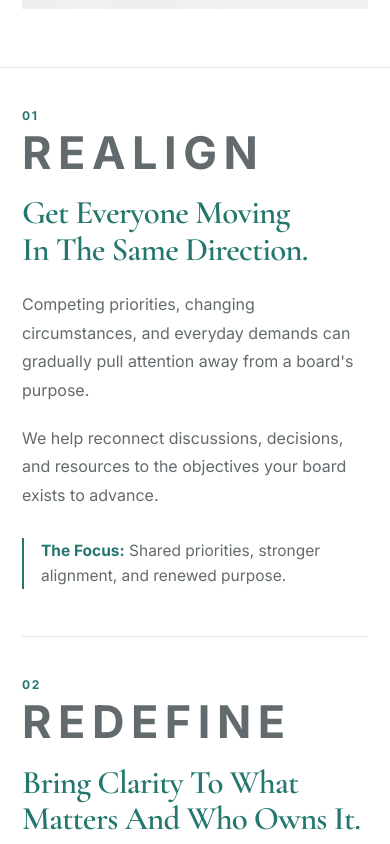
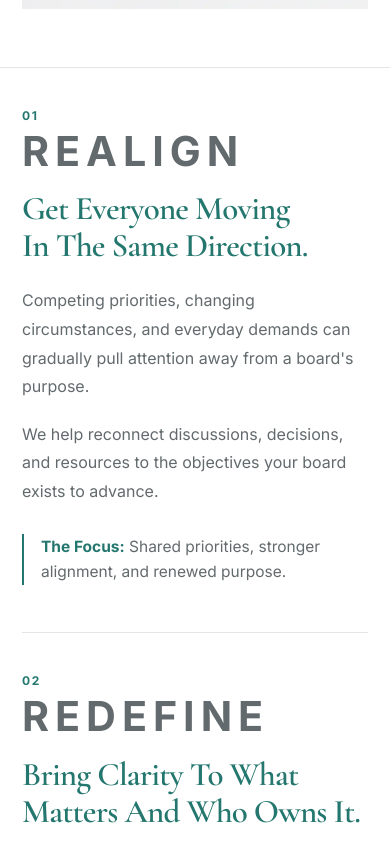
Before and after one commit to ejculp-droid/board-direction, a plain HTML site: page services/index.html in a window 390 px wide. Shown: the part 840-1684 px from the top of the page. Drawn offline with nearby package versions, Linux system fonts and the light colour scheme.

Commit message:
Size Services labels precisely 25 percent above service headings

```diff
--- a/assets/css/services-rto-inspired.css
+++ b/assets/css/services-rto-inspired.css
@@ -21,7 +21,7 @@
  border-bottom:1px solid var(--line,#E2E7E4)}
 #main-content.bd-services .service-detail__side {display:flex;flex-direction:column;align-items:flex-start;gap:5px;min-width:0}
 #main-content.bd-services .service-detail__number {display:block;padding:0;margin:0;color:var(--teal,#24776E);font:650 12px/1.5 "Inter",ui-sans-serif,system-ui,sans-serif;letter-spacing:.14em}
-#main-content.bd-services .service-detail__name {color:var(--body,#626A6D);font-family:"Inter",ui-sans-serif,system-ui,sans-serif;font-weight:650;letter-spacing:.145em;text-transform:uppercase;font-size:clamp(43px,4vw,56px);line-height:1.04;margin:0}
+#main-content.bd-services .service-detail__name {color:var(--body,#626A6D);font-family:"Inter",ui-sans-serif,system-ui,sans-serif;font-weight:650;letter-spacing:.145em;text-transform:uppercase;font-size:clamp(40px,3.75vw,51.25px);line-height:1.04;margin:0}
 #main-content.bd-services .service-detail__content {min-width:0}
 #main-content.bd-services .service-detail__content h3 {max-width:720px;margin:0 0 21px;color:var(--teal,#24776E);font-size:clamp(32px,3vw,41px);line-height:1.12}
 #main-content.bd-services .service-detail__content p {max-width:710px;margin:0 0 19px;color:var(--body,#626A6D);font-size:16.5px;font-weight:400;line-height:1.79}
@@ -51,7 +51,7 @@
  #main-content.bd-services .bd-services__hero-title {font-size:clamp(44px,12vw,58px)}
  #main-content.bd-services .bd-services__hero-lead {font-size:16px}
  #main-content.bd-services .service-detail {padding-block:39px 47px}
- #main-content.bd-services .service-detail__name {font-size:45px}
+ #main-content.bd-services .service-detail__name {font-size:41.25px}
  #main-content.bd-services .service-detail__content h3 {font-size:33px}
  #main-content.bd-services .service-detail__content p {font-size:16px}
  #main-content.bd-services .callout {padding-block:62px 69px}
```
